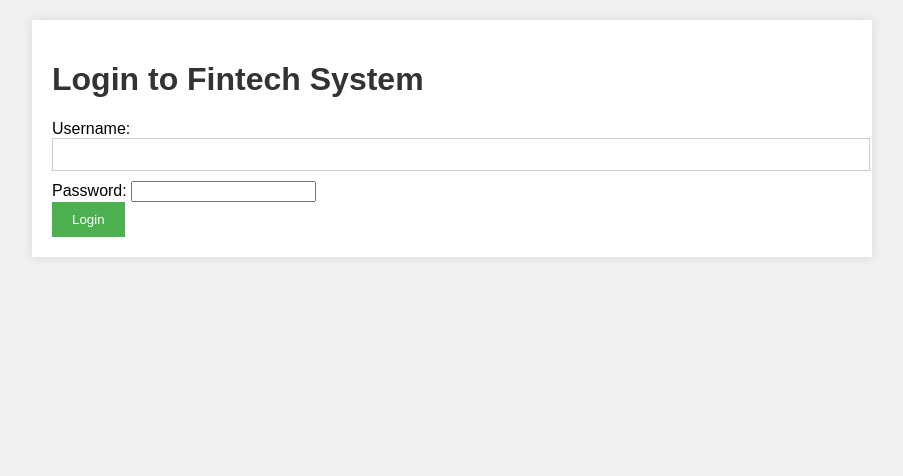
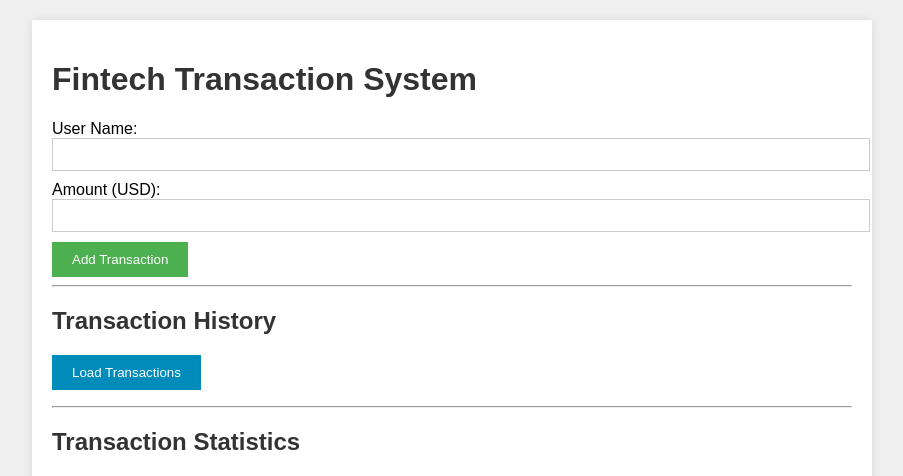
Before and after one commit to KushalNishad/Dockerized-Flask-app, a Flask app: template templates/index.html in a window 1280 px wide. Shown: the top 476 px of the page, without its empty margins (188-1091 px from the left). Run offline with Flask 3, Linux system fonts and the light colour scheme; the template is opened without the code that fills it, so the values that code supplies are empty.

Commit message:
Update index.html

```diff
--- a/templates/index.html
+++ b/templates/index.html
@@ -5,26 +5,11 @@
     <meta name="viewport" content="width=device-width, initial-scale=1.0">
     <title>Fintech Transaction System</title>
     <link rel="stylesheet" href="{{ url_for('static', filename='style.css') }}">
-    <script src="https://cdn.jsdelivr.net/npm/chart.js"></script> <!-- Add Chart.js -->
+    <script src="https://cdn.jsdelivr.net/npm/chart.js"></script>
 </head>
 <body>
     <div class="container">
-        <!-- Login Form -->
-        <div id="login-form">
-            <h1>Login to Fintech System</h1>
-            <form action="/login" method="POST">
-                <label for="username">Username:</label>
-                <input type="text" id="username" name="username" required><br>
-
-                <label for="password">Password:</label>
-                <input type="password" id="password" name="password" required><br>
-
-                <input type="submit" value="Login">
-            </form>
-        </div>
-
-        <!-- Transaction Form (hidden until login) -->
-        <div id="transaction-form" style="display:none;">
+        <!-- Transaction Form -->
         <h1>Fintech Transaction System</h1>
         <form action="/add_transaction" method="POST">
             <label for="user_name">User Name:</label>
@@ -47,15 +32,8 @@
         <h2>Transaction Statistics</h2>
         <canvas id="transaction-chart" width="400" height="200"></canvas>
     </div>
-    </div>
 
     <script>
-        // Function to show transaction form after login
-        function showTransactionForm() {
-            document.getElementById('login-form').style.display = 'none';
-            document.getElementById('transaction-form').style.display = 'block';
-        }
-
         // Fetch and display transaction history
         function loadTransactions() {
             fetch('/transactions')
@@ -64,27 +42,28 @@
                     const transactionList = document.getElementById('transaction-list');
                     transactionList.innerHTML = ''; // Clear previous list
                     let amounts = [];
-                    data.forEach(transaction => {
+                    let labels = [];
+
+                    data.forEach((transaction, index) => {
                         const li = document.createElement('li');
                         li.textContent = `User: ${transaction.user_name}, Amount: $${transaction.amount}, Date: ${transaction.transaction_date}`;
                         transactionList.appendChild(li);
 
-                        // Add amounts for visualization
+                        labels.push(transaction.user_name);
                         amounts.push(transaction.amount);
                     });
 
-                    // Create chart
-                    createChart(amounts);
+                    createChart(labels, amounts);
                 });
         }
 
         // Create bar chart for transaction amounts
-        function createChart(amounts) {
+        function createChart(labels, amounts) {
             const ctx = document.getElementById('transaction-chart').getContext('2d');
             new Chart(ctx, {
                 type: 'bar',
                 data: {
-                    labels: Array(amounts.length).fill('Transaction'), // Label for each bar
+                    labels: labels,
                     datasets: [{
                         label: 'Transaction Amounts (USD)',
                         data: amounts,
@@ -94,6 +73,7 @@
                     }]
                 },
                 options: {
+                    responsive: true,
                     scales: {
                         y: {
                             beginAtZero: true
@@ -102,13 +82,6 @@
                 }
             });
         }
-
-        // Simulating login success (replace with actual authentication logic)
-        document.querySelector("form[action='/login']").addEventListener("submit", function(event) {
-            event.preventDefault();
-            // Example: after successful login
-            showTransactionForm();
-        });
     </script>
 </body>
 </html>
```
Lines whose indentation alone changed are shown as unchanged.
